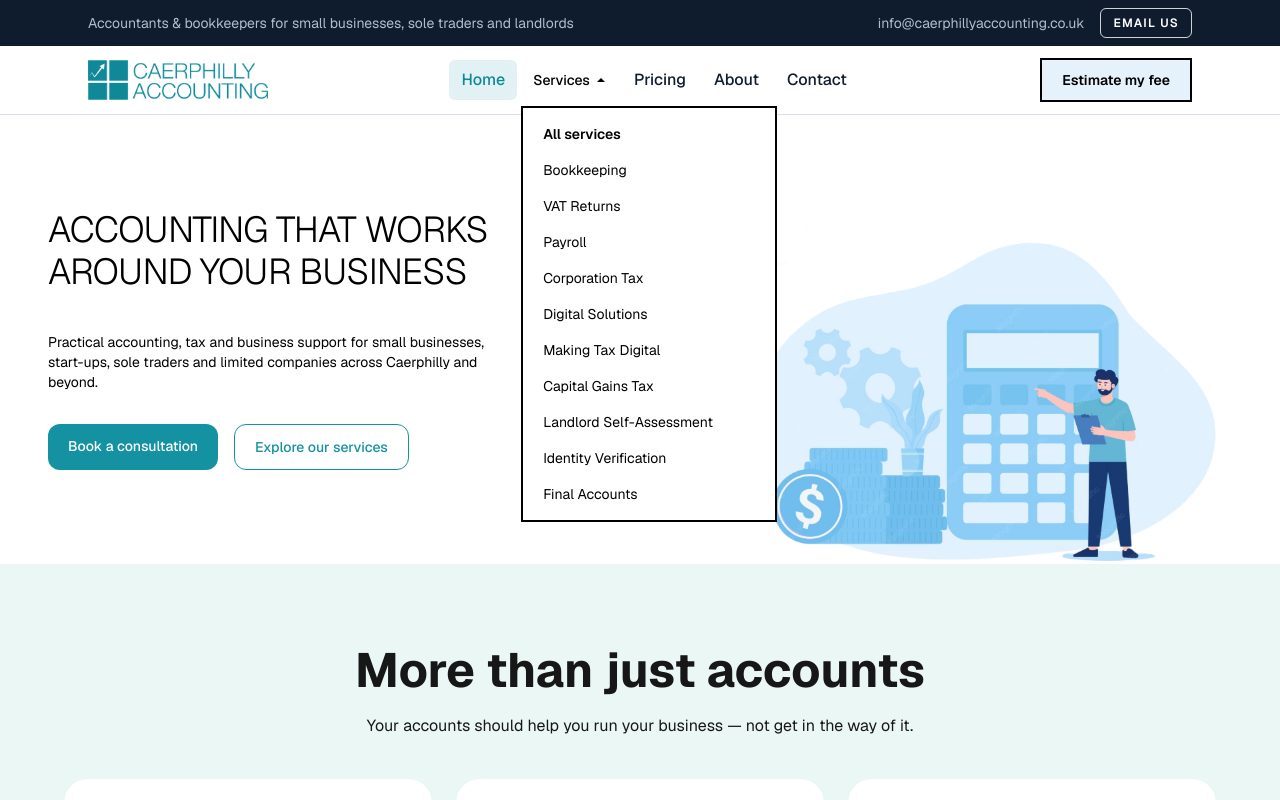
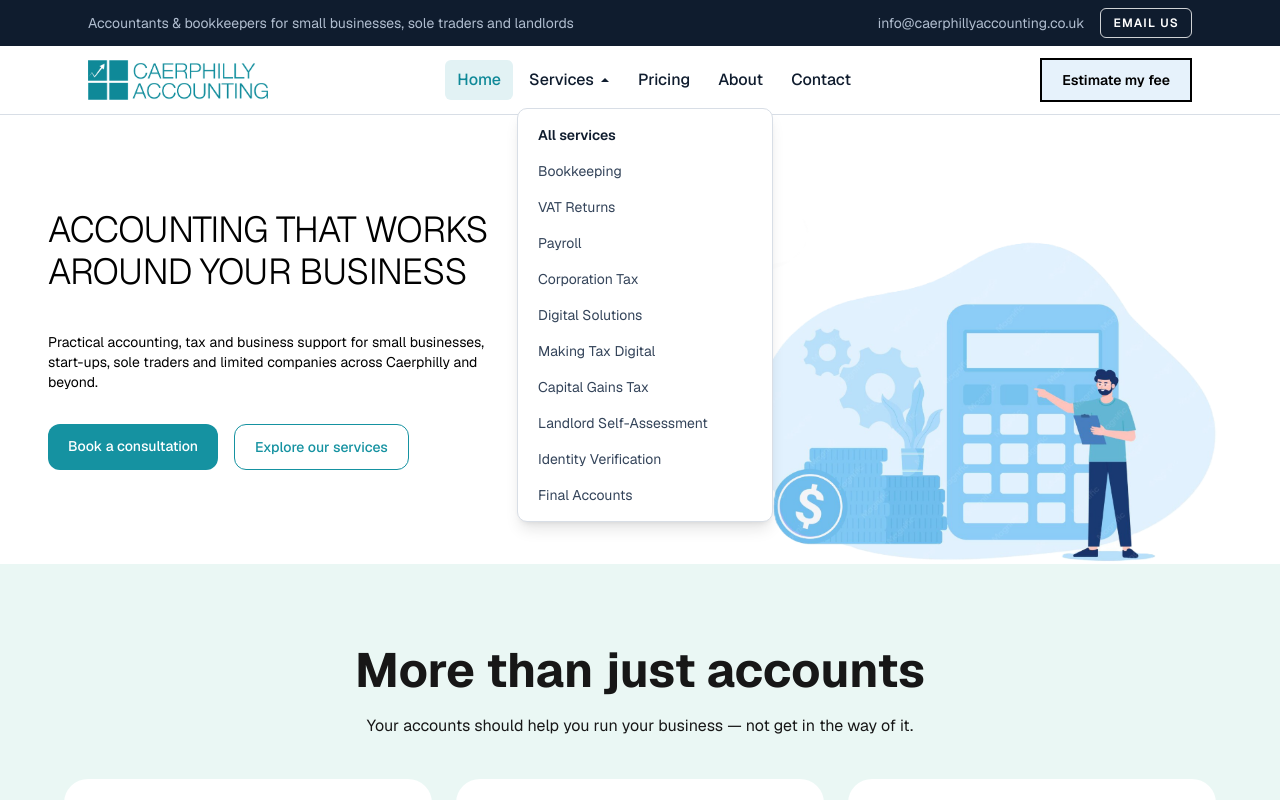
Before and after one commit to sanhu7/caerphilly-accounting-redesign, a Next.js app: page / in a window 1280 px wide. Both pictures are taken after a click on the button "Services". Shown: the top 800 px of the page. Built offline with nearby package versions, Linux system fonts and the light colour scheme.

Commit message:
update services dropdown styling

```diff
--- a/components/layout/NavDropdown.tsx
+++ b/components/layout/NavDropdown.tsx
@@ -5,7 +5,7 @@ import { useEffect, useId, useRef, useState } from "react";
 import type { NavItem } from "@/types";
 
 const focusRing =
-  "focus-visible:outline-4 focus-visible:outline-offset-2 focus-visible:outline-black";
+  "focus-visible:outline-2 focus-visible:outline-offset-2 focus-visible:outline-[var(--accent)]";
 
 type Props = {
   item: NavItem;
@@ -65,9 +65,8 @@ export default function NavDropdown({ item, pathname, variant, onNavigate }: Pro
         aria-expanded={open}
         aria-controls={menuId}
         onClick={() => setOpen((v) => !v)}
-        className={`flex items-center gap-1.5 px-3 py-2 text-sm font-medium hover:bg-brand-light ${focusRing} ${
-          isDesktop ? "" : "w-full text-left"
-        } ${isActive ? "bg-brand-light" : ""}`}
+        className={`flex items-center gap-1.5 rounded-[6px] px-3 py-2 text-base font-medium transition-colors hover:bg-[var(--accent-soft)] ${focusRing} ${isDesktop ? "" : "w-full text-left"
+          } ${isActive ? "bg-[var(--accent-soft)] text-[var(--accent)]" : "text-[var(--ink)]"}`}
       >
         {item.label}
         <svg
@@ -86,15 +85,15 @@ export default function NavDropdown({ item, pathname, variant, onNavigate }: Pro
         hidden={!open}
         className={
           isDesktop
-            ? "absolute left-0 top-full z-40 mt-2 w-64 border-2 border-black bg-white p-2"
-            : "mt-1 border-l-2 border-black pl-2"
+            ? "absolute left-0 top-full z-40 mt-2 w-64 rounded-[10px] border border-[var(--line)] bg-white p-2 shadow-lg"
+            : "mt-1 border-l-2 border-[var(--line)] pl-2"
         }
       >
         <li>
           <Link
             href={item.href}
             onClick={handleLinkClick}
-            className={`block px-3 py-2 text-sm font-semibold hover:bg-brand-light ${focusRing}`}
+            className={`block rounded-[6px] px-3 py-2 text-sm font-semibold text-[var(--ink)] hover:bg-[var(--accent-soft)] ${focusRing}`}
           >
             All {item.label.toLowerCase()}
           </Link>
@@ -105,9 +104,10 @@ export default function NavDropdown({ item, pathname, variant, onNavigate }: Pro
               href={child.href}
               onClick={handleLinkClick}
               aria-current={pathname === child.href ? "page" : undefined}
-              className={`block px-3 py-2 text-sm hover:bg-brand-light ${focusRing} ${
-                pathname === child.href ? "bg-brand-light" : ""
-              }`}
+              className={`block rounded-[6px] px-3 py-2 text-sm hover:bg-[var(--accent-soft)] ${focusRing} ${pathname === child.href
+                ? "bg-[var(--accent-soft)] text-[var(--accent)]"
+                : "text-[var(--ink-2)]"
+                }`}
             >
               {child.label}
             </Link>
```
